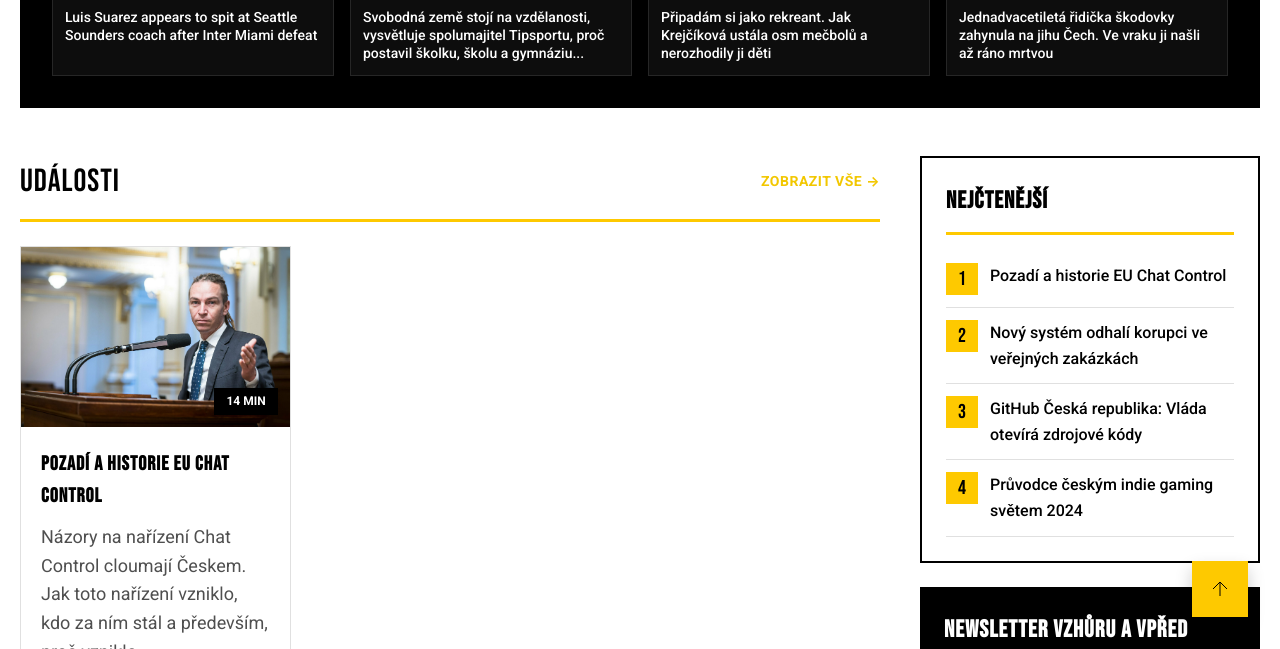
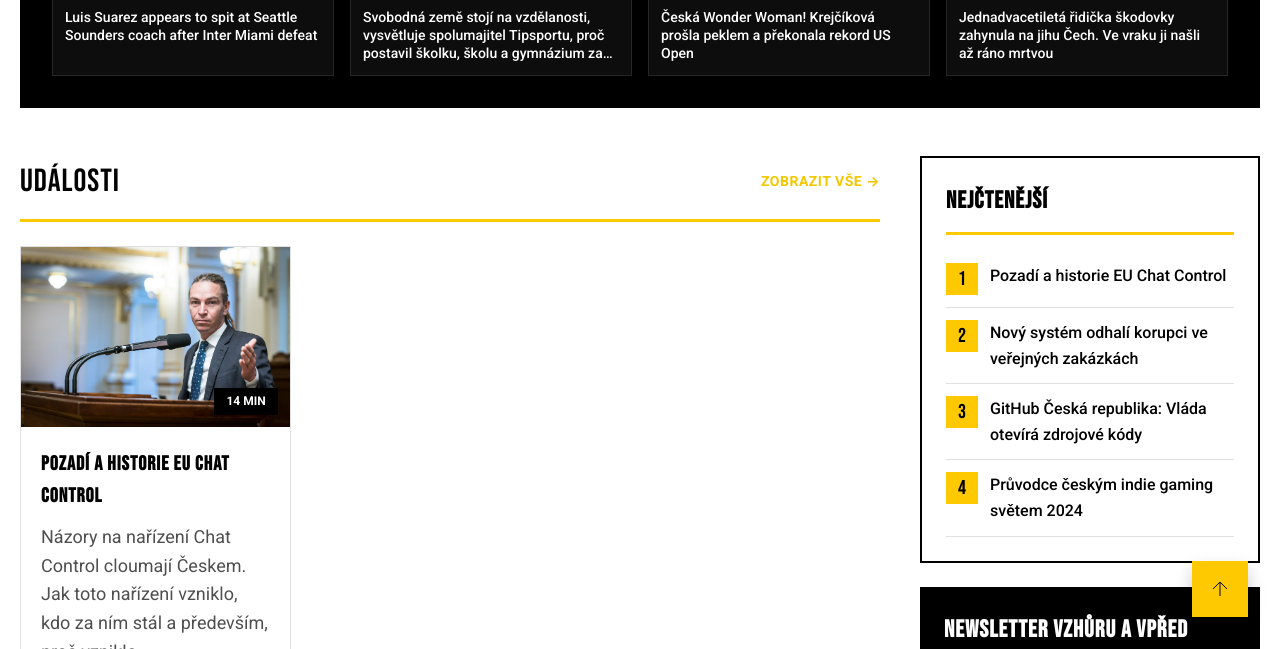
Before and after one commit to tangero/vzhuruvpred, a Jekyll site: the page built from index.html, in a window 1280 px wide and 900 px high, scrolled down 1102 px, cut to the strip 251-900 px from the top of the window. Built offline with Jekyll 4.4.1, drawn with Linux system fonts in a browser that asks for light colours.

Commit message:
Update Google Trends data

```diff
--- a/_data/trends.json
+++ b/_data/trends.json
@@ -1,5 +1,5 @@
 {
-  "updated": "2025-09-01T13:51:31.455978",
+  "updated": "2025-09-01T14:03:30.109663",
   "trends": [
     {
       "rank": 1,
@@ -54,7 +54,7 @@
     {
       "rank": 6,
       "query": "tipsport",
-      "news_title": "Svobodná země stojí na vzdělanosti, vysvětluje spolumajitel Tipsportu, proč postavil školku, školu a gymnáziu...",
+      "news_title": "Svobodná země stojí na vzdělanosti, vysvětluje spolumajitel Tipsportu, proč postavil školku, školu a gymnázium za 1,5 miliardy",
       "news_url": "https://domaci.hn.cz/c1-67781180-svobodna-zeme-stoji-na-vzdelanosti-vysvetluje-spolumajitel-tipsportu-proc-postavil-skolku-skolu-a-gymnazium-za-1-5-miliardy",
       "picture": "https://encrypted-tbn0.gstatic.com/images?q=tbn:ANd9GcQ8LMGu2-319br3fKnzo5RQAJjMLsQoj-82W8A2IyuPrlGL6PuSjLvo1AmWjiw",
       "traffic": "200++ hledání",
@@ -64,11 +64,11 @@
     {
       "rank": 7,
       "query": "us open 2025",
-      "news_title": "Připadám si jako rekreant. Jak Krejčíková ustála osm mečbolů a nerozhodily ji děti",
-      "news_url": "https://www.idnes.cz/sport/tenis/krejcikova-us-open-mecboly-ohlas.A250901_084607_tenis_ikuc",
-      "picture": "https://encrypted-tbn1.gstatic.com/images?q=tbn:ANd9GcQppg4k9-jmEChJOLSL7KS93aZ290dOk3RI8tFZB_8vaC85WlrD_FnE4fwF6C0",
+      "news_title": "Česká Wonder Woman! Krejčíková prošla peklem a překonala rekord US Open",
+      "news_url": "https://www.sport.cz/clanek/tenis-us-open-ceska-wonder-woman-krejcikova-prosla-peklem-a-prekonala-rekord-us-open-5284384",
+      "picture": "https://encrypted-tbn3.gstatic.com/images?q=tbn:ANd9GcTkI4QbcaodFIOjr1eGRmVQ3-1uD4-UiGfW5ppqL62aCRJOW5sbAJaSq-5Q2ug",
       "traffic": "200++ hledání",
-      "source": "iDNES.cz",
+      "source": "Sport.cz",
       "explore_url": "https://trends.google.cz/trends/explore?q=us open 2025&geo=CZ"
     },
     {
```
